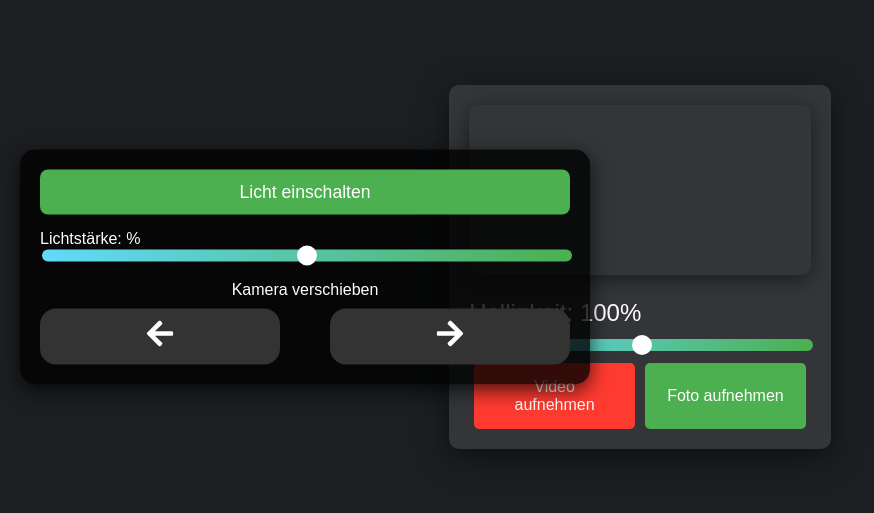
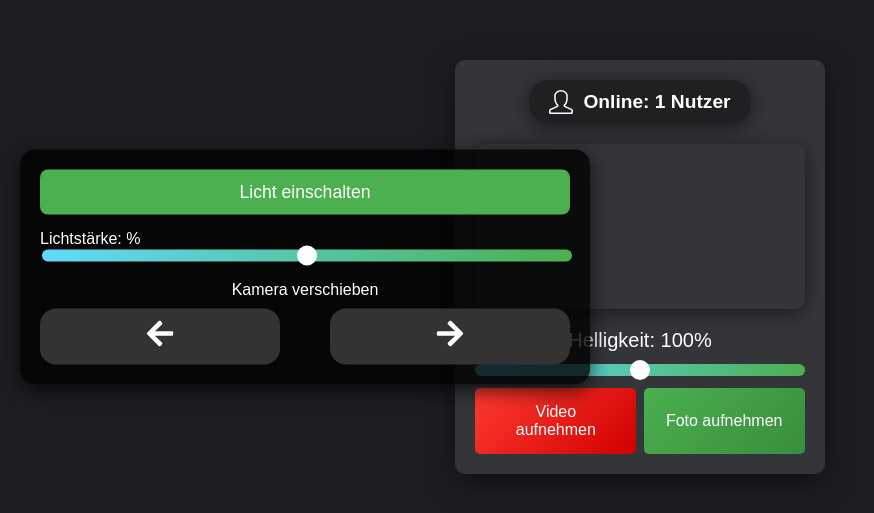
Before and after one commit to ubejdullah/webcam-recorder, a React (Vite) app: page / in a window 1280 px wide. Shown: the part 133-646 px from the top of the page, without its empty margins (0-874 px from the left). Built offline with nearby package versions, Linux system fonts and the light colour scheme; no server answers.

Commit message:
Animationen und Desing verbesserung

```diff
--- a/src/components/CamVideo.css
+++ b/src/components/CamVideo.css
@@ -1,19 +1,20 @@
-
 .container {
-    text-align: absolute;
+  display: flex;
+  flex-direction: column;
+  align-items: center;
+  justify-content: flex-start;
   max-width: 900px;
   width: 100%;
   padding: 20px;
   border-radius: 10px;
-    background: rgba(255, 255, 255, 0.1); /* Hellerer transparenter Hintergrund */
+  background: rgba(255, 255, 255, 0.1);
   box-shadow: 0 8px 30px rgba(0, 0, 0, 0.5);
-    position: relative; /* Für die Animation */
   font-family: 'Arial', sans-serif;
 }
 
 .recording .video {
-    border: 5px solid red; /* Rote Umrandung während der Aufnahme */
-    animation: pulse 1s infinite; /* Pulsierende Animation */
+  border: 5px solid red;
+  animation: pulse 1s infinite;
 }
 
 @keyframes pulse {
@@ -21,7 +22,7 @@
     transform: scale(1);
   }
   50% {
-      transform: scale(1.05);
+    transform: scale(1.03);
   }
   100% {
     transform: scale(1);
@@ -38,20 +39,25 @@
 .controls {
   margin-top: 20px;
   display: flex;
-    flex-direction: column; /* Buttons untereinander */
+  flex-direction: column;
+  width: 100%;
+  align-items: center;
 }
 
 .brightness-label {
-    font-size: 1.5rem;
+  font-size: 1.25rem;
   margin-bottom: 10px;
+  width: 100%;
+  text-align: center;
 }
 
 .brightness-slider {
   -webkit-appearance: none;
+  max-width: 600px;
   width: 100%;
   height: 10px;
   border-radius: 5px;
-    background: #61dafb; /* Helle Farbe für den Schieberegler */
+  background: #61dafb;
   outline: none;
 }
 
@@ -61,7 +67,7 @@
   width: 20px;
   height: 20px;
   border-radius: 50%;
-    background: #fff; /* Weißer Daumen */
+  background: #fff;
   cursor: pointer;
 }
 
@@ -69,54 +75,98 @@
   width: 20px;
   height: 20px;
   border-radius: 50%;
-    background: #fff; /* Weißer Daumen */
+  background: #fff;
   cursor: pointer;
 }
 
 .mode-buttons {
-    display: flex; /* Nebeneinander anordnen */
-    justify-content: center; /* Zentriert */
-    margin-top: 10px; /* Abstand nach oben */
+  display: flex;
+  justify-content: space-between;
+  margin-top: 10px;
+  width: 100%;
+  max-width: 600px;
 }
 
-  .record-button, .photo-button, .download-button {
-    flex: 1; /* Gleiche Breite für alle Buttons */
-    margin: 0 5px; /* Abstand zwischen den Buttons */
-    padding: 15px 20px; /* Größere Padding für größere Buttons */
+.record-button,
+.photo-button,
+.download-button {
+  padding: 15px 20px;
   border: none;
   border-radius: 5px;
   cursor: pointer;
   font-size: 1rem;
-    transition: background-color 0.3s;
+  transition: all 0.3s ease-in-out;
+  width: 100%;
+  max-width: 600px;
 }
 
 .record-button {
-    background-color: #ff3b30; /* Rote Farbe für Aufnahme */
+  background-color: #ff3b30;
   color: white;
+  flex: 1;
+  margin-right: 5px;
+  background: linear-gradient(135deg, #ff3b30, #d00000);
 }
 
 .record-button:hover {
-    background-color: #d00000; /* Dunkleres Rot bei Hover */
+  background: linear-gradient(135deg, #d00000, #ff3b30);
+  transform: scale(1.03);
 }
 
 .photo-button {
-    background-color: #4caf50; /* Grüne Farbe für Foto */
+  background-color: #4caf50;
   color: white;
+  flex: 1;
+  margin-left: 2.5px;
+  background: linear-gradient(135deg, #4caf50, #388e3c);
 }
 
 .photo-button:hover {
-    background-color: #388e3c; /* Dunkleres Grün bei Hover */
+  background: linear-gradient(135deg, #388e3c, #4caf50);
+  transform: scale(1.03);
 }
 
 .download-button {
-    background-color: #61dafb; /* Helle Farbe für Download */
+  background-color: #61dafb;
   color: black;
-    min-width: 150px; /* Minimale Breite für den Download-Button */
-    padding: 10px 20px; /* Padding anpassen */
+  padding: 15px 20px;
   margin-top: 10px;
+  margin-bottom: 10px;
+  background: linear-gradient(135deg, #61dafb, #2196f3);
+}
+
+.download-button:hover {
+  background: linear-gradient(135deg, #2196f3, #61dafb);
+  transform: scale(1.03);
 }
 
 .download-button:disabled {
-    background-color: #888; /* Graue Farbe für deaktivierten Button */
+  background-color: #888;
   cursor: not-allowed;
 }
+
+.online-users-container {
+  display: flex;
+  align-items: center;
+  justify-content: center;
+  background: rgba(0, 0, 0, 0.4);
+  padding: 10px 20px;
+  border-radius: 20px;
+  margin-bottom: 20px;
+  width: auto;
+  max-width: 350px;
+  box-shadow: 0 4px 20px rgba(0, 0, 0, 0.5);
+  font-family: 'Arial', sans-serif;
+}
+
+.online-users-container .icon {
+  color: white;
+  font-size: 1.5rem;
+  margin-right: 10px;
+}
+
+.online-users-container .online-users-count {
+  font-size: 1.2rem;
+  color: white;
+  font-weight: bold;
+}
--- a/src/components/CamVideo.jsx
+++ b/src/components/CamVideo.jsx
@@ -1,5 +1,6 @@
 import React, { useRef, useEffect, useState } from 'react';
-import "./CamVideo.css"
+import { SlUser } from 'react-icons/sl';  // Importiere das SlUser Icon
+import './CamVideo.css';
 
 const CamVideo = () => {
     const videoRef = useRef(null);
@@ -7,6 +8,7 @@ const CamVideo = () => {
     const [brightness, setBrightness] = useState(100);
     const [recording, setRecording] = useState(false);
     const [recordedChunks, setRecordedChunks] = useState([]);
+    const [onlineUsers, setOnlineUsers] = useState(1);  // Statisch auf 1 gesetzt
 
     useEffect(() => {
         const getVideoStream = async () => {
@@ -82,6 +84,12 @@ const CamVideo = () => {
 
     return (
         <div className={`container ${recording ? 'recording' : ''}`}>
+            {/* Anzeige für Online-Nutzer */}
+            <div className="online-users-container">
+                <SlUser className="icon" size={24} />
+                <span className="online-users-count">Online: {onlineUsers} Nutzer</span>
+            </div>
+
             <video
                 ref={videoRef}
                 autoPlay
--- a/src/index.css
+++ b/src/index.css
@@ -4,11 +4,12 @@
 
 body {
   margin: 0;
-  font-family: 'Arial', sans-serif, ;
+  font-family: 'Arial', sans-serif;
   background-color: #1c1e22; /* Dunkleres Grau */
   color: white;
   display: flex;
   justify-content: center;
   align-items: center;
   height: 100vh;
+  transition: background-color 0.3s ease-in-out; /* Sanfter Übergang der Hintergrundfarbe */
 }
```
Lines whose indentation alone changed are shown as unchanged.
